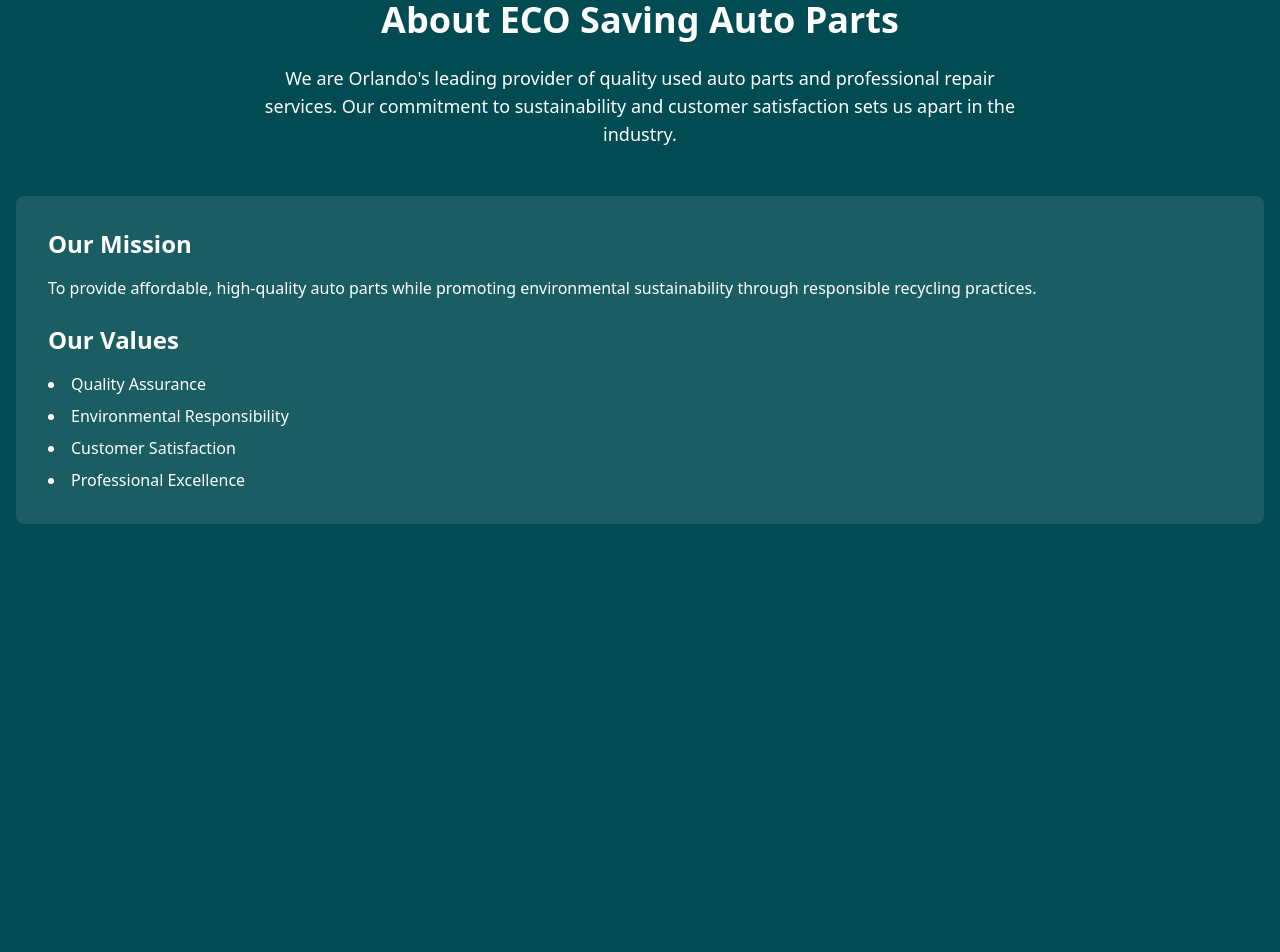
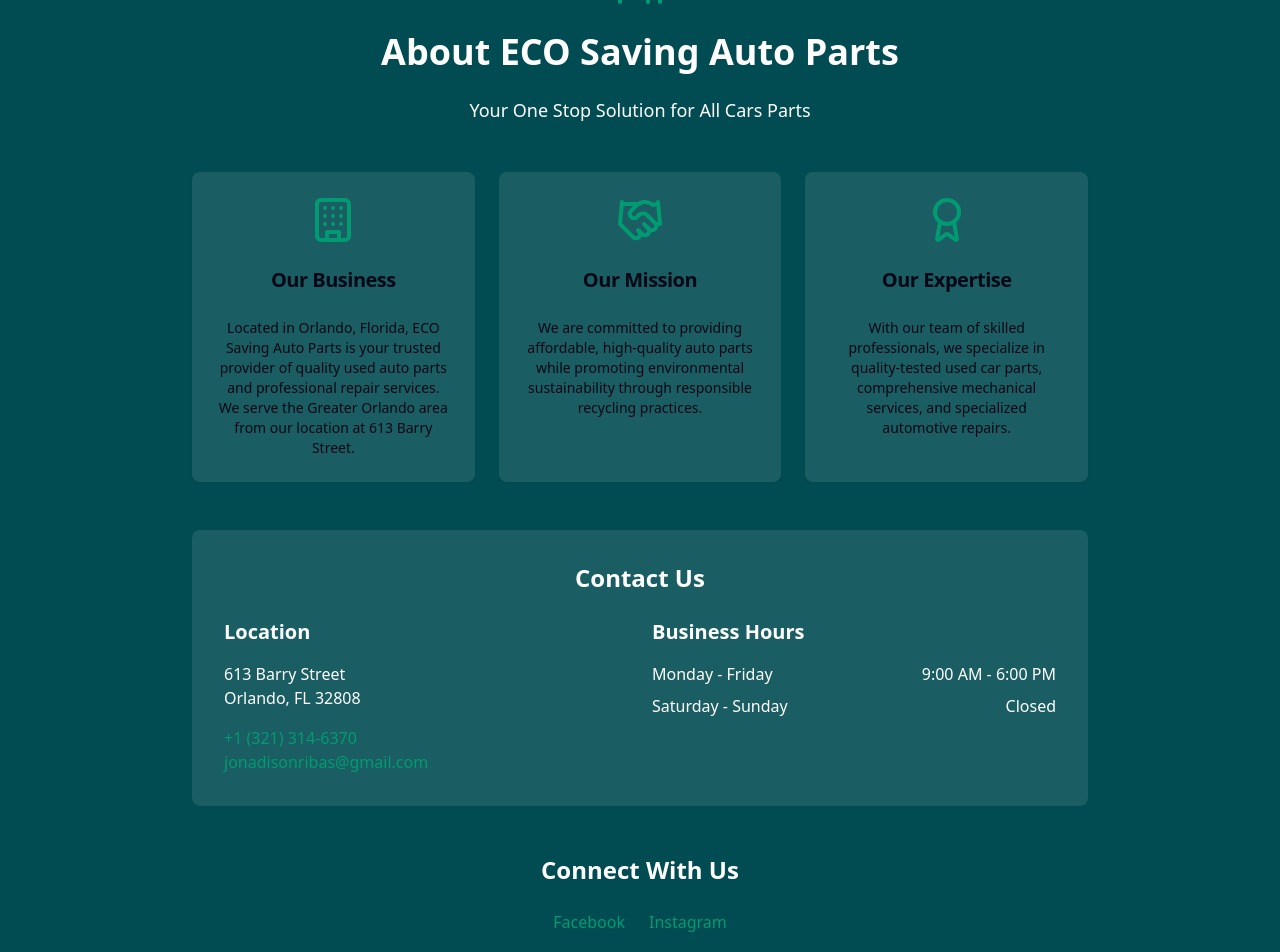
Before and after one commit to gonoff/eco-parts-hub, a React (Vite) app: page /about in a window 1280 px wide. Shown: the part 200-1152 px from the top of the page. Before the commit the page ends 800 px from the top, so only its background shows below. Built offline with nearby package versions, Linux system fonts and the light colour scheme.

Commit message:
Update About page content
Modified the content and structure of the About page to enhance information about the company and its mission.
[skip gpt_engineer]

```diff
--- a/src/pages/About.tsx
+++ b/src/pages/About.tsx
@@ -1,29 +1,110 @@
-import { Users } from "lucide-react";
+import { Users, Building, Handshake, Award } from "lucide-react";
+import { Card, CardContent, CardHeader, CardTitle } from "@/components/ui/card";
 
 const About = () => {
+  const values = [
+    {
+      icon: <Building className="w-12 h-12 text-secondary mb-4" />,
+      title: "Our Business",
+      description: "Located in Orlando, Florida, ECO Saving Auto Parts is your trusted provider of quality used auto parts and professional repair services. We serve the Greater Orlando area from our location at 613 Barry Street."
+    },
+    {
+      icon: <Handshake className="w-12 h-12 text-secondary mb-4" />,
+      title: "Our Mission",
+      description: "We are committed to providing affordable, high-quality auto parts while promoting environmental sustainability through responsible recycling practices."
+    },
+    {
+      icon: <Award className="w-12 h-12 text-secondary mb-4" />,
+      title: "Our Expertise",
+      description: "With our team of skilled professionals, we specialize in quality-tested used car parts, comprehensive mechanical services, and specialized automotive repairs."
+    }
+  ];
+
+  const hours = [
+    { day: "Monday - Friday", time: "9:00 AM - 6:00 PM" },
+    { day: "Saturday - Sunday", time: "Closed" }
+  ];
+
   return (
-    <div className="container mx-auto px-4 text-white">
-      <div className="max-w-3xl mx-auto text-center mb-12">
-        <Users className="mx-auto text-secondary mb-6" size={48} />
-        <h1 className="text-4xl font-bold mb-6">About ECO Saving Auto Parts</h1>
-        <p className="text-lg mb-8">
-          We are Orlando's leading provider of quality used auto parts and professional repair services. Our commitment to sustainability and customer satisfaction sets us apart in the industry.
-        </p>
-      </div>
+    <div className="container mx-auto px-4 py-8 text-white">
+      <div className="max-w-4xl mx-auto">
+        {/* Header Section */}
+        <div className="text-center mb-12">
+          <Users className="mx-auto text-secondary mb-6" size={48} />
+          <h1 className="text-4xl font-bold mb-6">About ECO Saving Auto Parts</h1>
+          <p className="text-lg mb-4">
+            Your One Stop Solution for All Cars Parts
+          </p>
+        </div>
 
-      <div className="bg-white/10 p-8 rounded-lg backdrop-blur-sm">
-        <h2 className="text-2xl font-bold mb-4">Our Mission</h2>
-        <p className="mb-6">
-          To provide affordable, high-quality auto parts while promoting environmental sustainability through responsible recycling practices.
-        </p>
+        {/* Values Grid */}
+        <div className="grid md:grid-cols-3 gap-6 mb-12">
+          {values.map((value, index) => (
+            <Card key={index} className="bg-white/10 backdrop-blur-sm border-none">
+              <CardHeader className="text-center">
+                <div className="flex justify-center">{value.icon}</div>
+                <CardTitle className="text-xl mb-2">{value.title}</CardTitle>
+              </CardHeader>
+              <CardContent>
+                <p className="text-sm text-center">{value.description}</p>
+              </CardContent>
+            </Card>
+          ))}
+        </div>
 
-        <h2 className="text-2xl font-bold mb-4">Our Values</h2>
-        <ul className="list-disc list-inside space-y-2">
-          <li>Quality Assurance</li>
-          <li>Environmental Responsibility</li>
-          <li>Customer Satisfaction</li>
-          <li>Professional Excellence</li>
-        </ul>
+        {/* Contact Information */}
+        <div className="bg-white/10 rounded-lg p-8 backdrop-blur-sm mb-12">
+          <h2 className="text-2xl font-bold mb-6 text-center">Contact Us</h2>
+          <div className="grid md:grid-cols-2 gap-6">
+            <div>
+              <h3 className="text-xl font-semibold mb-4">Location</h3>
+              <p>613 Barry Street</p>
+              <p>Orlando, FL 32808</p>
+              <p className="mt-4">
+                <a href="tel:+13213146370" className="text-secondary hover:text-secondary/80">
+                  +1 (321) 314-6370
+                </a>
+              </p>
+              <p>
+                <a href="mailto:jonadisonribas@gmail.com" className="text-secondary hover:text-secondary/80">
+                  jonadisonribas@gmail.com
+                </a>
+              </p>
+            </div>
+            <div>
+              <h3 className="text-xl font-semibold mb-4">Business Hours</h3>
+              {hours.map((schedule, index) => (
+                <div key={index} className="flex justify-between mb-2">
+                  <span>{schedule.day}</span>
+                  <span>{schedule.time}</span>
+                </div>
+              ))}
+            </div>
+          </div>
+        </div>
+
+        {/* Social Media */}
+        <div className="text-center">
+          <h2 className="text-2xl font-bold mb-6">Connect With Us</h2>
+          <div className="flex justify-center gap-6">
+            <a
+              href="https://www.facebook.com/ecosaving.autoparts/"
+              target="_blank"
+              rel="noopener noreferrer"
+              className="text-secondary hover:text-secondary/80"
+            >
+              Facebook
+            </a>
+            <a
+              href="https://www.instagram.com/ecosaving.autoparts"
+              target="_blank"
+              rel="noopener noreferrer"
+              className="text-secondary hover:text-secondary/80"
+            >
+              Instagram
+            </a>
+          </div>
+        </div>
       </div>
     </div>
   );
```
